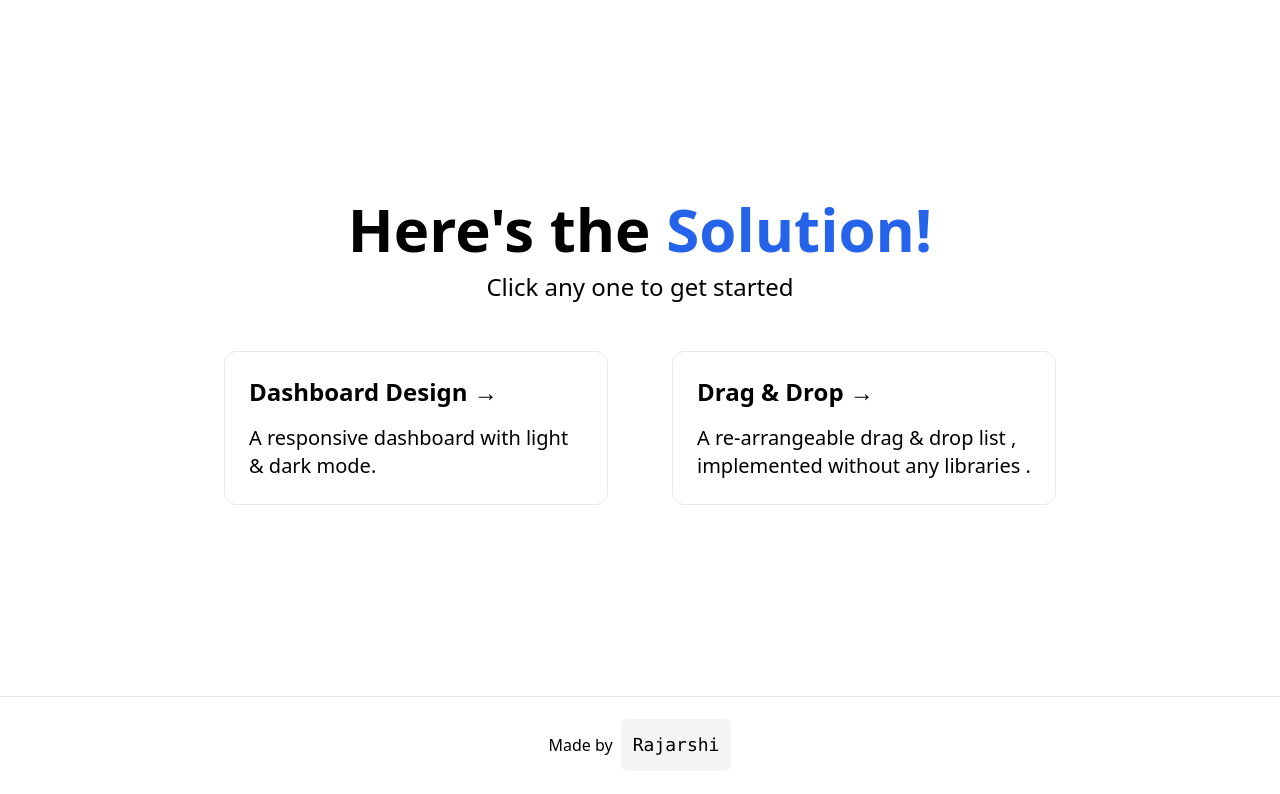
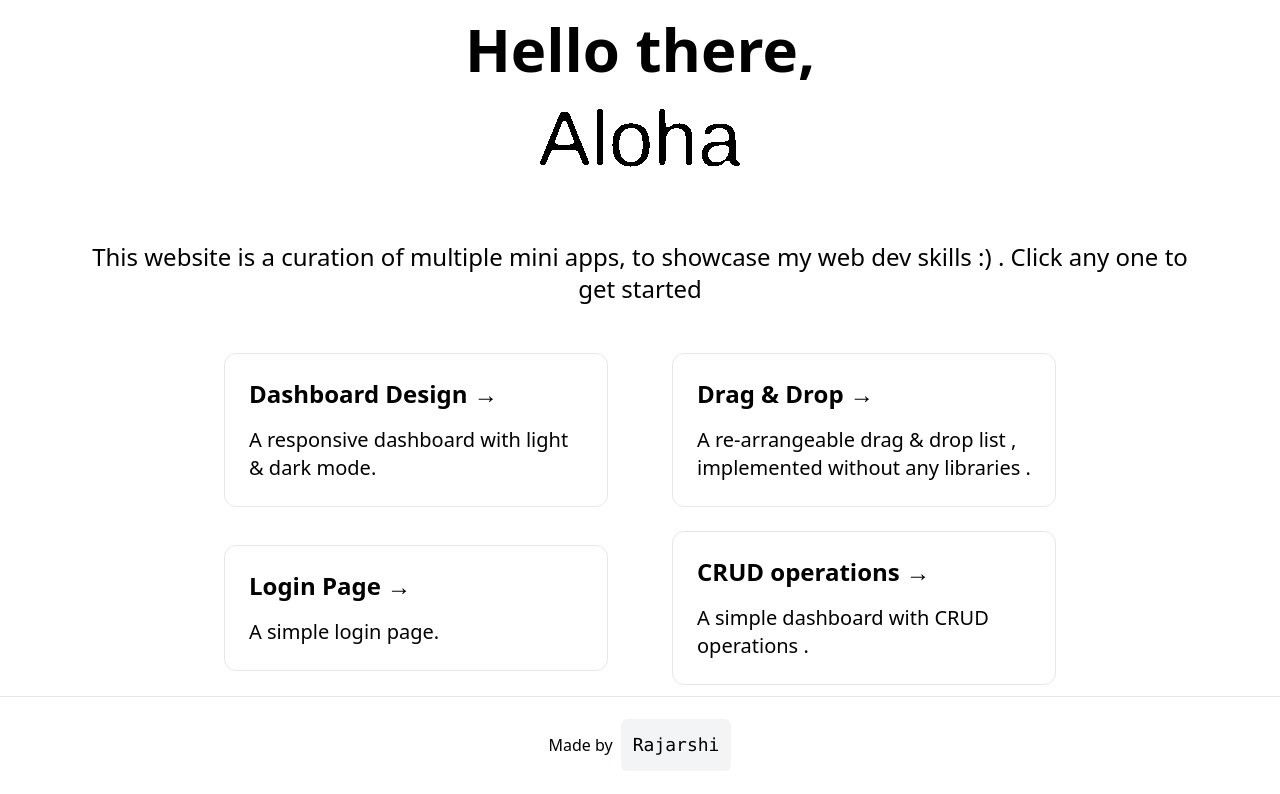
Before and after one commit to rajarshi-ch/longshot_assignment, a Next.js app: page / in a window 1280 px wide. Shown: the top 794 px of the page. Built offline with nearby package versions, Linux system fonts and the light colour scheme.

Commit message:
Added the morphing text effect on the landing page

```diff
--- /dev/null
+++ b/components/morphingText/morphingText.tsx
@@ -0,0 +1,110 @@
+import { useEffect } from "react";
+import styles from "./styles.module.css";
+
+export default function MorphingText({ texts }: { texts: string[] }) {
+  let elts = {};
+
+  const morphTime = 1;
+  const cooldownTime = 0.25;
+
+  let textIndex = texts.length - 1;
+  let time = new Date();
+  let morph = 0;
+  let cooldown = cooldownTime;
+
+  function doMorph() {
+    morph -= cooldown;
+    cooldown = 0;
+
+    let fraction = morph / morphTime;
+
+    if (fraction > 1) {
+      cooldown = cooldownTime;
+      fraction = 1;
+    }
+
+    setMorph(fraction);
+  }
+
+  function setMorph(fraction: number) {
+    elts.text2.style.filter = `blur(${Math.min(8 / fraction - 8, 100)}px)`;
+    elts.text2.style.opacity = `${Math.pow(fraction, 0.4) * 100}%`;
+
+    fraction = 1 - fraction;
+    elts.text1.style.filter = `blur(${Math.min(8 / fraction - 8, 100)}px)`;
+    elts.text1.style.opacity = `${Math.pow(fraction, 0.4) * 100}%`;
+
+    elts.text1.textContent = texts[textIndex % texts.length];
+    elts.text2.textContent = texts[(textIndex + 1) % texts.length];
+  }
+
+  function doCooldown() {
+    morph = 0;
+
+    elts.text2.style.filter = "";
+    elts.text2.style.opacity = "100%";
+
+    elts.text1.style.filter = "";
+    elts.text1.style.opacity = "0%";
+  }
+
+  function animate() {
+    requestAnimationFrame(animate);
+
+    let newTime = new Date();
+    let shouldIncrementIndex = cooldown > 0;
+    let dt = (newTime.getTime() - time.getTime()) / 1000;
+    time = newTime;
+
+    cooldown -= dt;
+
+    if (cooldown <= 0) {
+      if (shouldIncrementIndex) {
+        textIndex++;
+      }
+
+      doMorph();
+    } else {
+      doCooldown();
+    }
+  }
+
+  useEffect(() => {
+    elts = {
+      text1: document.getElementById("text1"),
+      text2: document.getElementById("text2"),
+    };
+    elts.text1.textContent = texts[textIndex % texts.length];
+    elts.text2.textContent = texts[(textIndex + 1) % texts.length];
+    animate();
+  }, []);
+
+  useEffect(() => {
+    elts.text1.textContent = texts[textIndex % texts.length];
+    elts.text2.textContent = texts[(textIndex + 1) % texts.length];
+  }, [textIndex]);
+
+  return (
+    <div>
+      <div id="container" className={styles.container}>
+        <span id="text1" className={styles.text}></span>
+        <span id="text2" className={styles.text}></span>
+      </div>
+
+      <svg id="filters">
+        <defs>
+          <filter id="threshold">
+            <feColorMatrix
+              in="SourceGraphic"
+              type="matrix"
+              values="1 0 0 0 0
+									0 1 0 0 0
+									0 0 1 0 0
+									0 0 0 255 -140"
+            />
+          </filter>
+        </defs>
+      </svg>
+    </div>
+  );
+}
--- /dev/null
+++ b/components/morphingText/styles.module.css
@@ -0,0 +1,19 @@
+
+.container {
+    width: 100%;
+    margin: auto;
+    filter: url(#threshold) blur(0.6px);
+}
+
+.text {
+    position: absolute;
+    width: 100%;
+    display: block;
+
+    font-family: "Raleway", sans-serif;
+    font-size: 60pt;
+
+    text-align: center;
+
+    user-select: none;
+}
--- a/pages/index.tsx
+++ b/pages/index.tsx
@@ -1,5 +1,6 @@
 import type { NextPage } from "next";
 import Head from "next/head";
+import MorphingText from "../components/morphingText/morphingText";
 
 const Home: NextPage = () => {
   return (
@@ -10,15 +11,18 @@ const Home: NextPage = () => {
       </Head>
 
       <main className="flex w-full flex-1 flex-col items-center justify-center px-20 text-center">
-        <h1 className="text-6xl font-bold">
-          Here's the <a className="text-blue-600 ">Solution!</a>
-        </h1>
-
-        <p className="mt-3 text-2xl">Click any one to get started</p>
+        <h1 className="text-6xl font-bold">Hello there,</h1>
+        <MorphingText texts={["Welcome", "Aloha", "Hola"]} />
+        <p className="mt-3 text-2xl">
+          This website is a curation of multiple mini apps, to showcase my web
+          dev skills :) . Click any one to get started
+        </p>
 
         <div className="mt-6 flex max-w-4xl flex-wrap items-center justify-around sm:w-full">
           <a
             href="/mock_ui"
+            target="_blank"
+            rel="noopener noreferrer"
             className="mt-6 w-96 rounded-xl border p-6 text-left hover:text-blue-600 focus:text-blue-600"
           >
             <h3 className="text-2xl font-bold">Dashboard Design &rarr;</h3>
@@ -29,12 +33,36 @@ const Home: NextPage = () => {
 
           <a
             href="/drag_n_drop"
+            target="_blank"
+            rel="noopener noreferrer"
             className="mt-6 w-96 rounded-xl border p-6 text-left hover:text-blue-600 focus:text-blue-600"
           >
             <h3 className="text-2xl font-bold">Drag & Drop &rarr;</h3>
             <p className="mt-4 text-xl">
               A re-arrangeable drag & drop list , implemented without any
               libraries .
+            </p>
+          </a>
+
+          <a
+            href="/login"
+            target="_blank"
+            rel="noopener noreferrer"
+            className="mt-6 w-96 rounded-xl border p-6 text-left hover:text-blue-600 focus:text-blue-600"
+          >
+            <h3 className="text-2xl font-bold">Login Page &rarr;</h3>
+            <p className="mt-4 text-xl">A simple login page.</p>
+          </a>
+
+          <a
+            href="/drag_n_drop"
+            target="_blank"
+            rel="noopener noreferrer"
+            className="mt-6 w-96 rounded-xl border p-6 text-left hover:text-blue-600 focus:text-blue-600"
+          >
+            <h3 className="text-2xl font-bold">CRUD operations &rarr;</h3>
+            <p className="mt-4 text-xl">
+              A simple dashboard with CRUD operations .
             </p>
           </a>
         </div>
--- /dev/null
+++ b/pages/login.tsx
@@ -0,0 +1,116 @@
+export default function Login() {
+  return (
+    <div className="2xl:container h-screen m-auto">
+      <div hidden className="fixed inset-0 w-7/12 lg:block">
+        {/* <span className="absolute left-6 bottom-6 text-sm">Video by MART PRODUCTION from <a href="https://www.pexels.com/" target="blank" title="Pexels">Pexels</a></span> */}
+        <video
+          className="w-full h-full object-cover"
+          loop
+          autoPlay
+          src="../public/videos/video.mp4"
+          poster="../public/images/bg.jpg"
+        ></video>
+      </div>
+      <div
+        hidden
+        role="hidden"
+        className="fixed inset-0 w-6/12 ml-auto bg-white bg-opacity-70 backdrop-blur-xl lg:block"
+      ></div>
+      <div className="relative h-full ml-auto lg:w-6/12">
+        <div className="m-auto py-12 px-6 sm:p-20 xl:w-10/12">
+          <div className="space-y-4">
+            <a href="">
+              <img
+                src="../public/images/logo.svg"
+                className="w-40"
+                alt="tailus logo"
+              />
+            </a>
+            <p className="font-medium text-lg text-gray-600">
+              Welcome to tailus ! Login first
+            </p>
+          </div>
+
+          <div className="mt-12 grid gap-6 sm:grid-cols-2">
+            <button className="py-3 px-6 rounded-xl bg-blue-50 hover:bg-blue-100 focus:bg-blue-100 active:bg-blue-200">
+              <div className="flex gap-4 justify-center">
+                <img src="../public/images/google.svg" className="w-5" alt="" />
+                <span className="block w-max font-medium tracking-wide text-sm text-blue-700">
+                  with Google
+                </span>
+              </div>
+            </button>
+            <button className="py-3 px-6 rounded-xl bg-gray-900 transition hover:bg-gray-800 active:bg-gray-600 focus:bg-gray-700">
+              <div className="flex gap-4 items-center justify-center text-white">
+                <svg
+                  xmlns="http://www.w3.org/2000/svg"
+                  fill="currentColor"
+                  className="w-5"
+                  viewBox="0 0 16 16"
+                >
+                  <path d="M8 0C3.58 0 0 3.58 0 8c0 3.54 2.29 6.53 5.47 7.59.4.07.55-.17.55-.38 0-.19-.01-.82-.01-1.49-2.01.37-2.53-.49-2.69-.94-.09-.23-.48-.94-.82-1.13-.28-.15-.68-.52-.01-.53.63-.01 1.08.58 1.23.82.72 1.21 1.87.87 2.33.66.07-.52.28-.87.51-1.07-1.78-.2-3.64-.89-3.64-3.95 0-.87.31-1.59.82-2.15-.08-.2-.36-1.02.08-2.12 0 0 .67-.21 2.2.82.64-.18 1.32-.27 2-.27.68 0 1.36.09 2 .27 1.53-1.04 2.2-.82 2.2-.82.44 1.1.16 1.92.08 2.12.51.56.82 1.27.82 2.15 0 3.07-1.87 3.75-3.65 3.95.29.25.54.73.54 1.48 0 1.07-.01 1.93-.01 2.2 0 .21.15.46.55.38A8.012 8.012 0 0 0 16 8c0-4.42-3.58-8-8-8z" />
+                </svg>
+                <span className="block w-max font-medium tracking-wide text-sm text-white">
+                  with Github
+                </span>
+              </div>
+            </button>
+          </div>
+
+          <div role="hidden" className="mt-12 border-t">
+            <span className="block w-max mx-auto -mt-3 px-4 text-center text-gray-500 bg-white">
+              Or
+            </span>
+          </div>
+
+          <form action="" className="space-y-6 py-6">
+            <div>
+              <input
+                type="email"
+                placeholder="Your Email"
+                className="w-full py-3 px-6 ring-1 ring-gray-300 rounded-xl placeholder-gray-600 bg-transparent transition disabled:ring-gray-200 disabled:bg-gray-100 disabled:placeholder-gray-400 invalid:ring-red-400 focus:invalid:outline-none"
+              />
+            </div>
+
+            <div className="flex flex-col items-end">
+              <input
+                type="password"
+                placeholder="What's the secret word ?"
+                className="w-full py-3 px-6 ring-1 ring-gray-300 rounded-xl placeholder-gray-600 bg-transparent transition disabled:ring-gray-200 disabled:bg-gray-100 disabled:placeholder-gray-400 invalid:ring-red-400 focus:invalid:outline-none"
+              />
+              <button type="reset" className="w-max p-3 -mr-3">
+                <span className="text-sm tracking-wide text-blue-600">
+                  Forgot password ?
+                </span>
+              </button>
+            </div>
+
+            <div>
+              <button className="w-full px-6 py-3 rounded-xl bg-sky-500 transition hover:bg-sky-600 focus:bg-sky-600 active:bg-sky-800">
+                <span className="font-semibold text-white text-lg">Login</span>
+              </button>
+              <a href="#" type="reset" className="w-max p-3 -ml-3">
+                <span className="text-sm tracking-wide text-blue-600">
+                  Create new account
+                </span>
+              </a>
+            </div>
+          </form>
+
+          <div className="border-t pt-12">
+            <div className="space-y-2 text-center">
+              <img
+                src="../public/images/logo.svg"
+                className="w-40 m-auto grayscale"
+                alt=""
+              />
+              <span className="block text-sm tracking-wide text-gray-500">
+                Get +50 modern blocks for free next month.
+              </span>
+            </div>
+          </div>
+        </div>
+      </div>
+    </div>
+  );
+}
```
Also changed, not shown: 1 other file (tests, documents, lock files or other folders).
